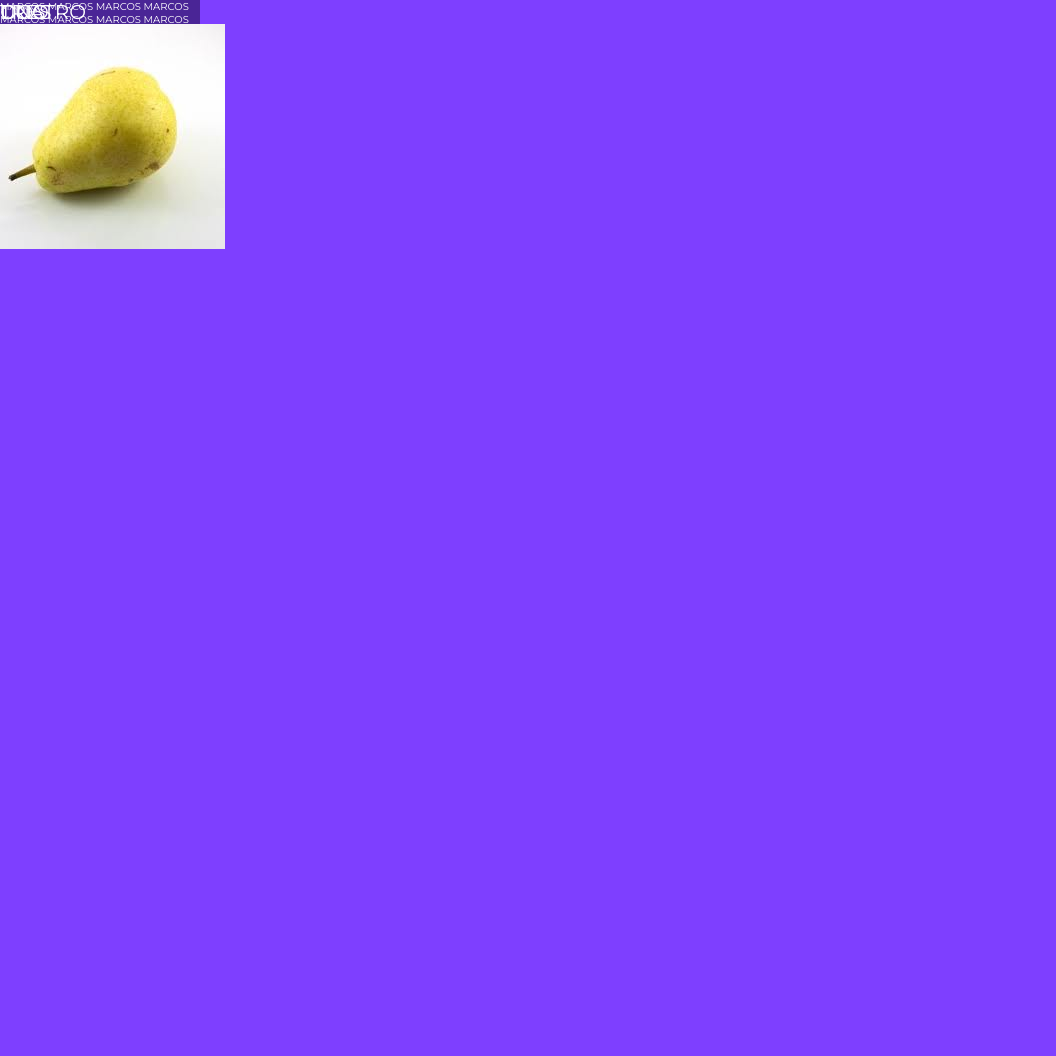
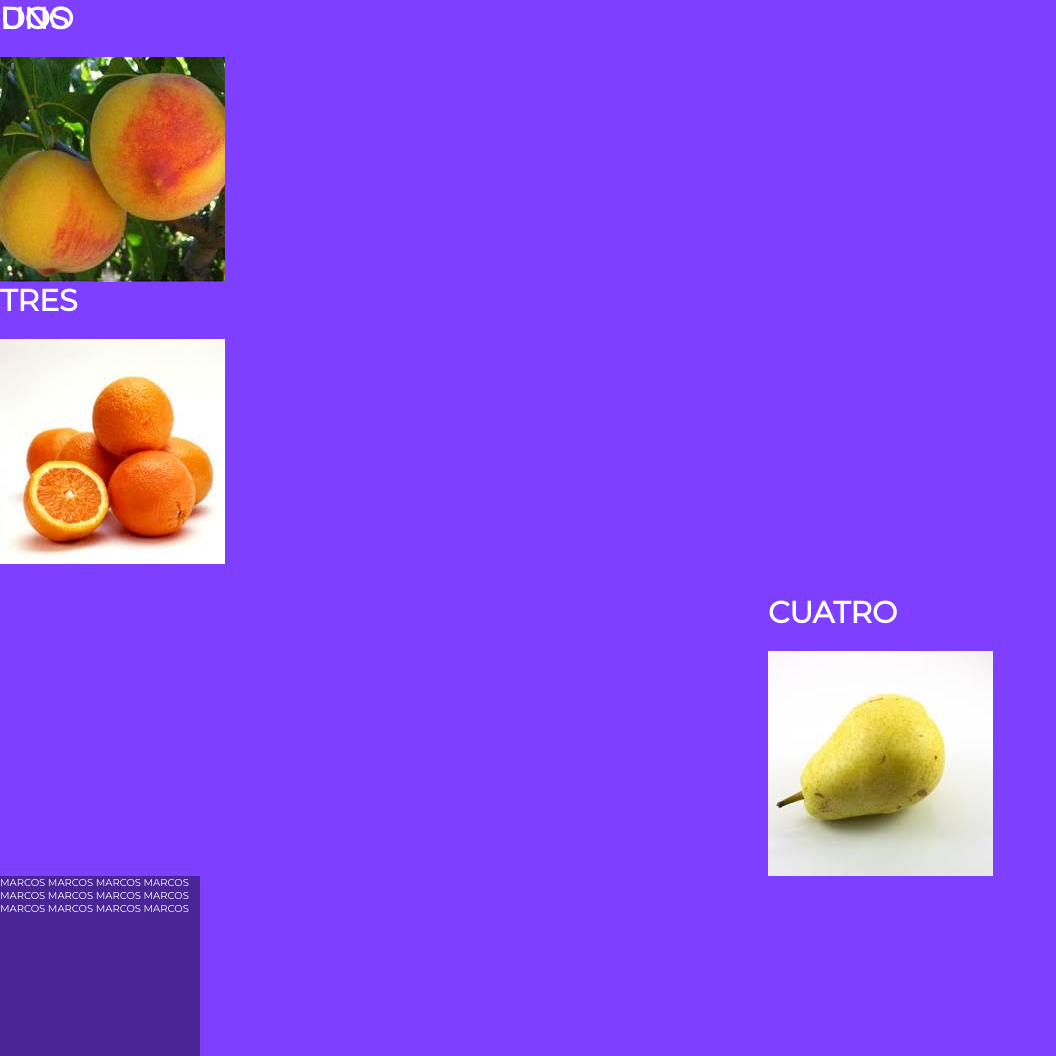
Before and after one commit to marcoslafoz/LenguajeMarcas-CSS, a plain HTML site: page MarcosLafoz_EjercicioPosicionamiento/index.html in a window 1280 px wide. Shown: the whole page, without its empty margins (0-1056 px from the left). Before the commit the page ends 800 px from the top, so only its background shows below. Drawn offline with Linux system fonts and the light colour scheme.

Commit message:
Â11/11/2022

```diff
--- a/MarcosLafoz_EjercicioPosicionamiento/styles.css
+++ b/MarcosLafoz_EjercicioPosicionamiento/styles.css
@@ -15,8 +15,10 @@ body {
 
 /*Letrero*/
 #titulo {
-	font-size: 20rem;
+	font-size: 30rem;
 	color: white;
+	font-weight: bold;
+	margin-bottom: 20rem;
 }
 
 /*Contenedor frutas*/
@@ -25,15 +27,18 @@ body {
 }
 
 #melocoton {
-	position: absolute
+	position: relative;
 }
 
 #naranja {
-	position: absolute
+	position: relative;
+
 }
 
 #pera {
-	position: absolute;
+	position: relative;
+	margin-left: 60%;
+	margin-top: 30rem;
 }
 
 /*Nombre*/
```
